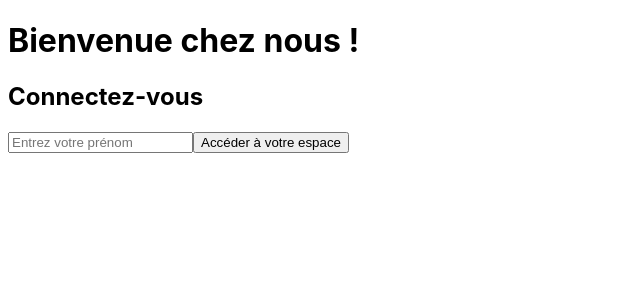
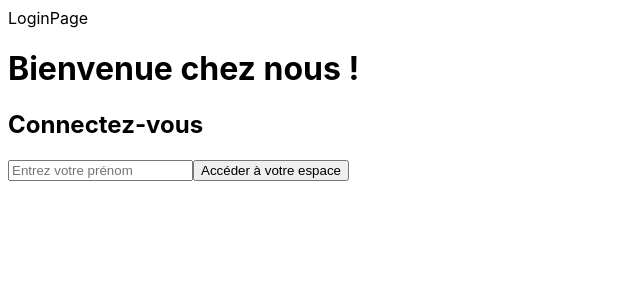
Before and after one commit to QiaoAn05/crazee-burger, a React (Vite) app: page / in a window 1280 px wide. Shown: the top 300 px of the page, without its empty margins (0-640 px from the left). Built offline with nearby package versions, Linux system fonts and the light colour scheme.

Commit message:
✨ F01: LOGIN > Create LoginPage

```diff
--- a/src/App.jsx
+++ b/src/App.jsx
@@ -1,4 +1,5 @@
 import { useState } from "react"
+import LoginPage from "./components/pages/LoginPage"
 
 function App() {
   //States
@@ -18,6 +19,7 @@ function App() {
   //Render
   return (
     <div>
+      <LoginPage/>
       <h1>Bienvenue chez nous !</h1>
       <h2>Connectez-vous</h2>
       <form action="submit" onSubmit={handleSubmit}>
--- /dev/null
+++ b/src/components/pages/LoginPage.jsx
@@ -0,0 +1,5 @@
+export default function LoginPage() {
+  return (
+    <div>LoginPage</div>
+  )
+}
```
